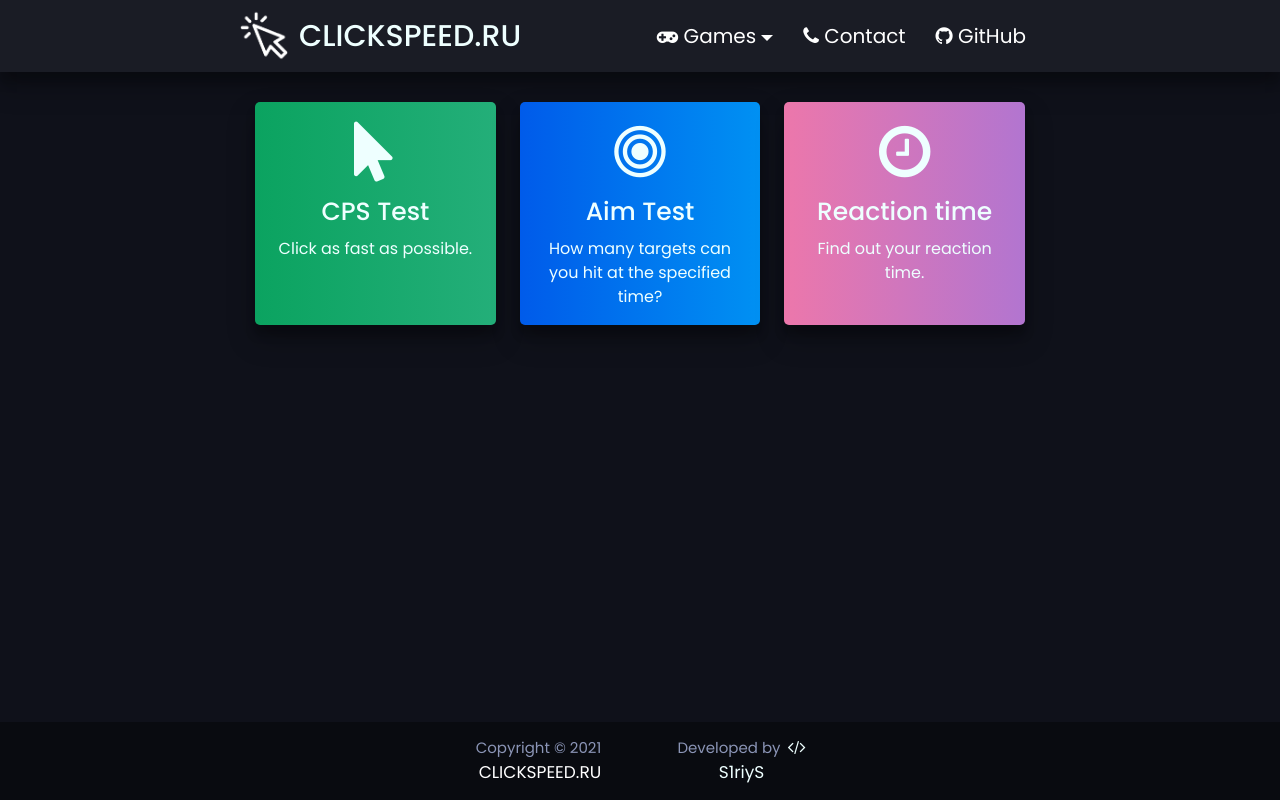
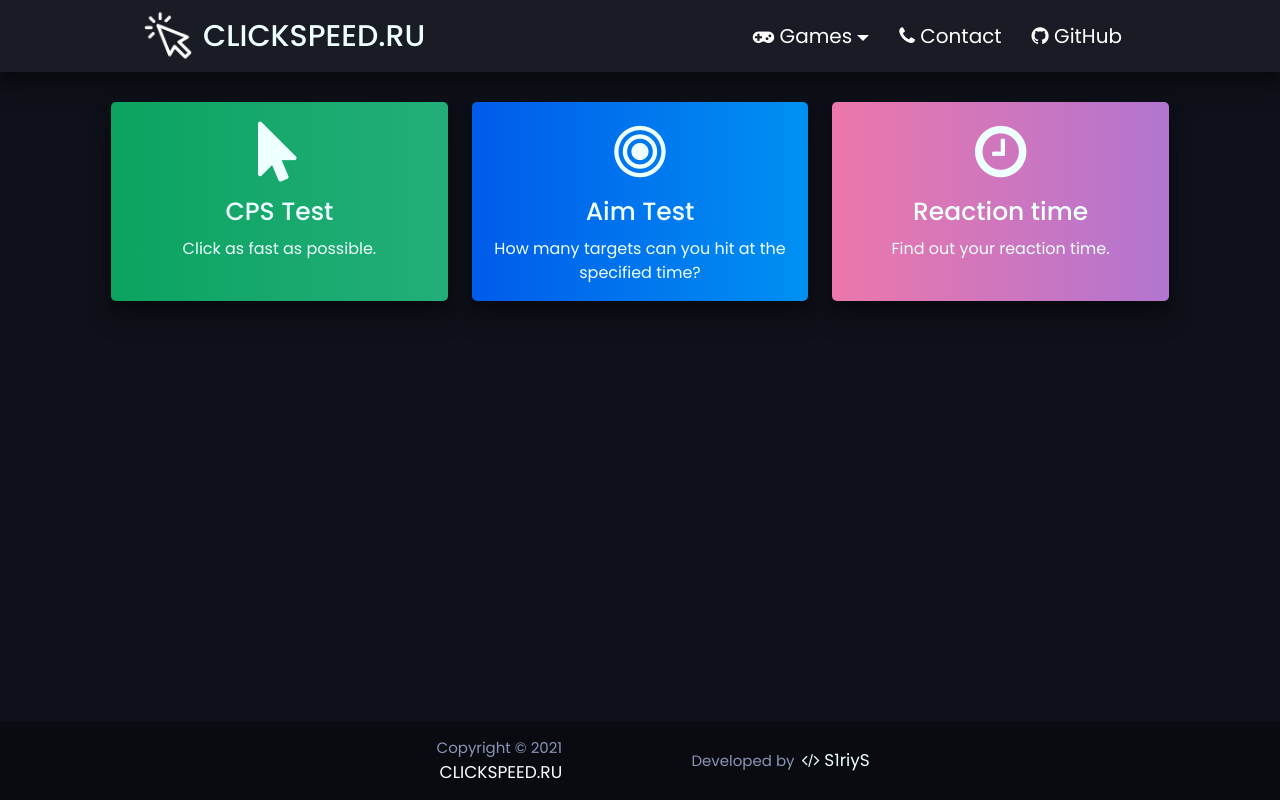
Before and after one commit to S1riyS/CLICKSPEED, a Flask app: page / in a window 1280 px wide. Run offline with Flask 2, Linux system fonts and the light colour scheme; some libraries are stand-ins or nearby versions.

Commit message:
Minor changes

```diff
--- a/app/static/css/main.css
+++ b/app/static/css/main.css
@@ -1,5 +1,5 @@
-.container-fluid {
-    width: 65% !important;
+.header .container-fluid {
+    width: 80%;
 }
 
 .tests-list {
```
